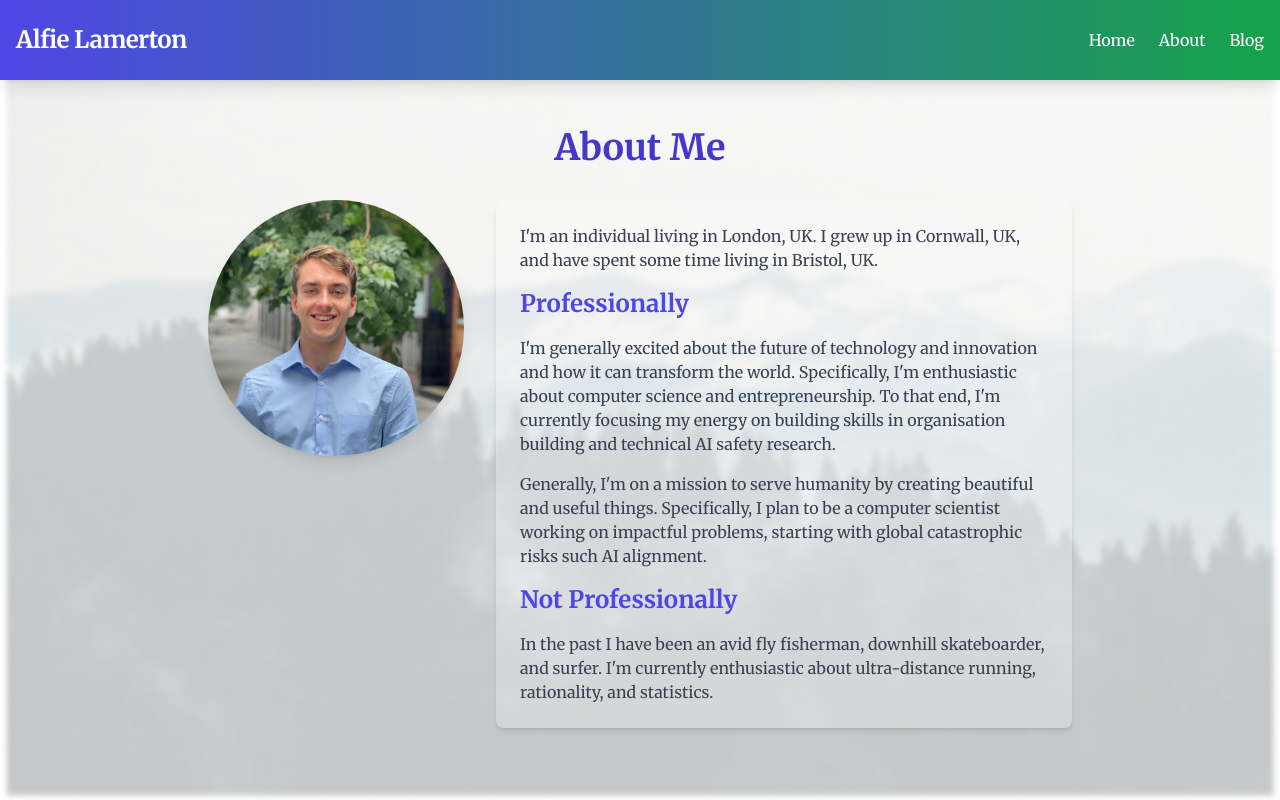
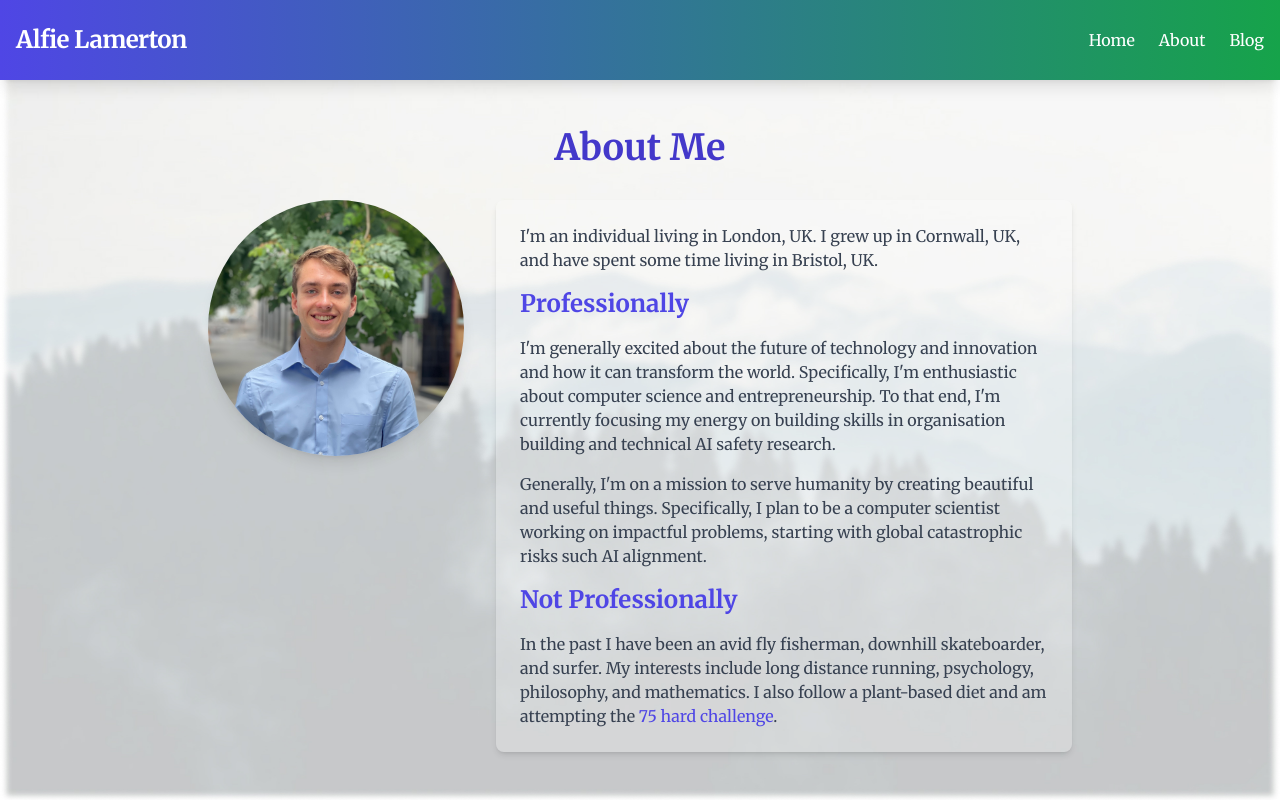
Before and after one commit to alamerton/personal-website, a Next.js app: page /about in a window 1280 px wide. Built offline with nearby package versions, Linux system fonts and the light colour scheme.

Commit message:
Updated about copy

```diff
--- a/src/app/about/page.tsx
+++ b/src/app/about/page.tsx
@@ -42,8 +42,16 @@ export default function About() {
           </h2>
           <p className="text-gray-700">
             In the past I have been an avid fly fisherman, downhill
-            skateboarder, and surfer. I&apos;m currently enthusiastic about
-            ultra-distance running, rationality, and statistics.
+            skateboarder, and surfer. My interests include long distance
+            running, psychology, philosophy, and mathematics. I also follow a
+            plant-based diet and am attempting the{" "}
+            <a
+              className="text-indigo-600"
+              href="https://andyfrisella.com/pages/75hard-info?srsltid=AfmBOoqXeo1ZM2AUwYF_M7WEdnfdyox6K85kC97lb0zAz9AGFyGxQNRD"
+            >
+              75 hard challenge
+            </a>
+            .
           </p>
         </div>
       </div>
```
